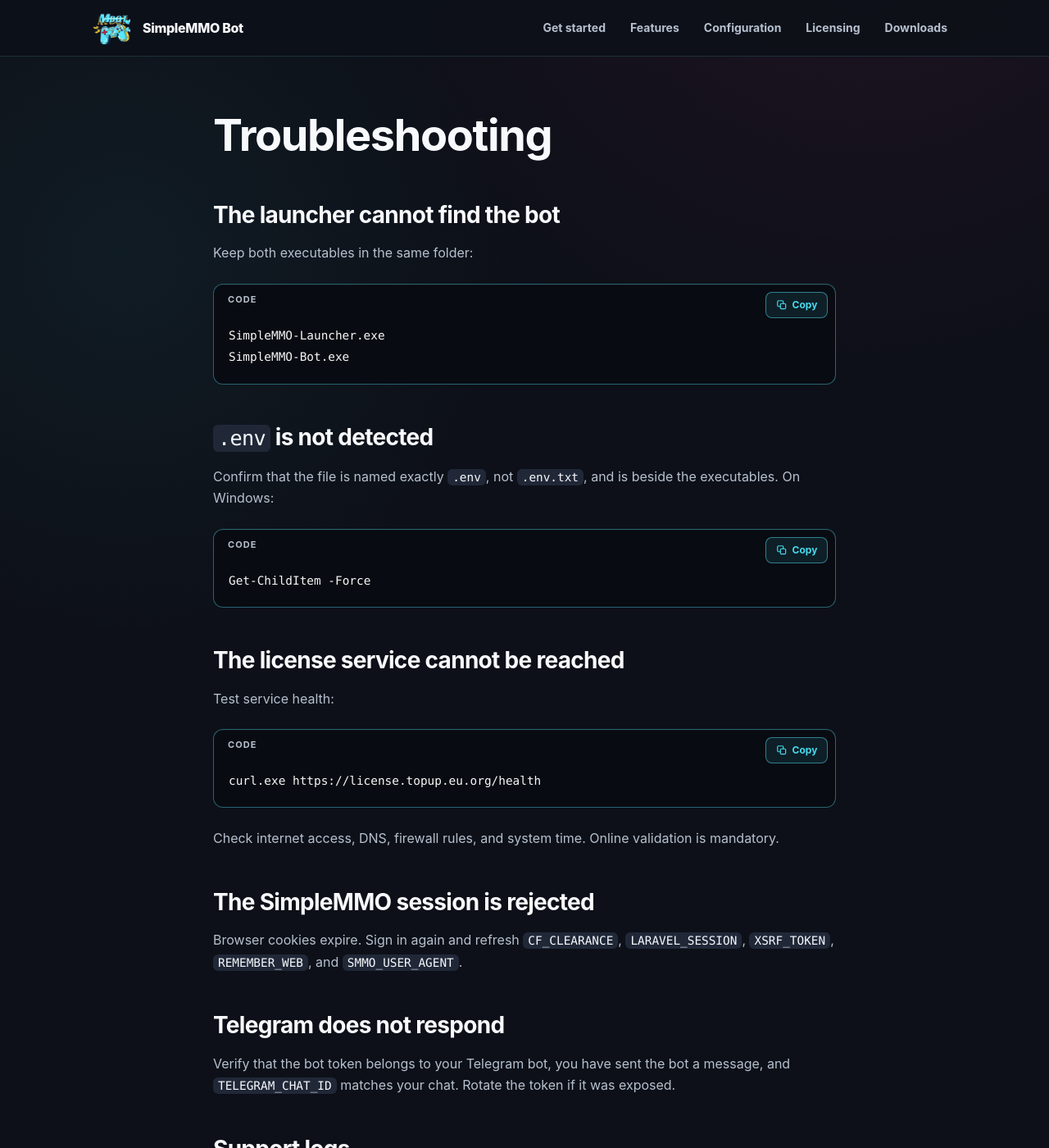
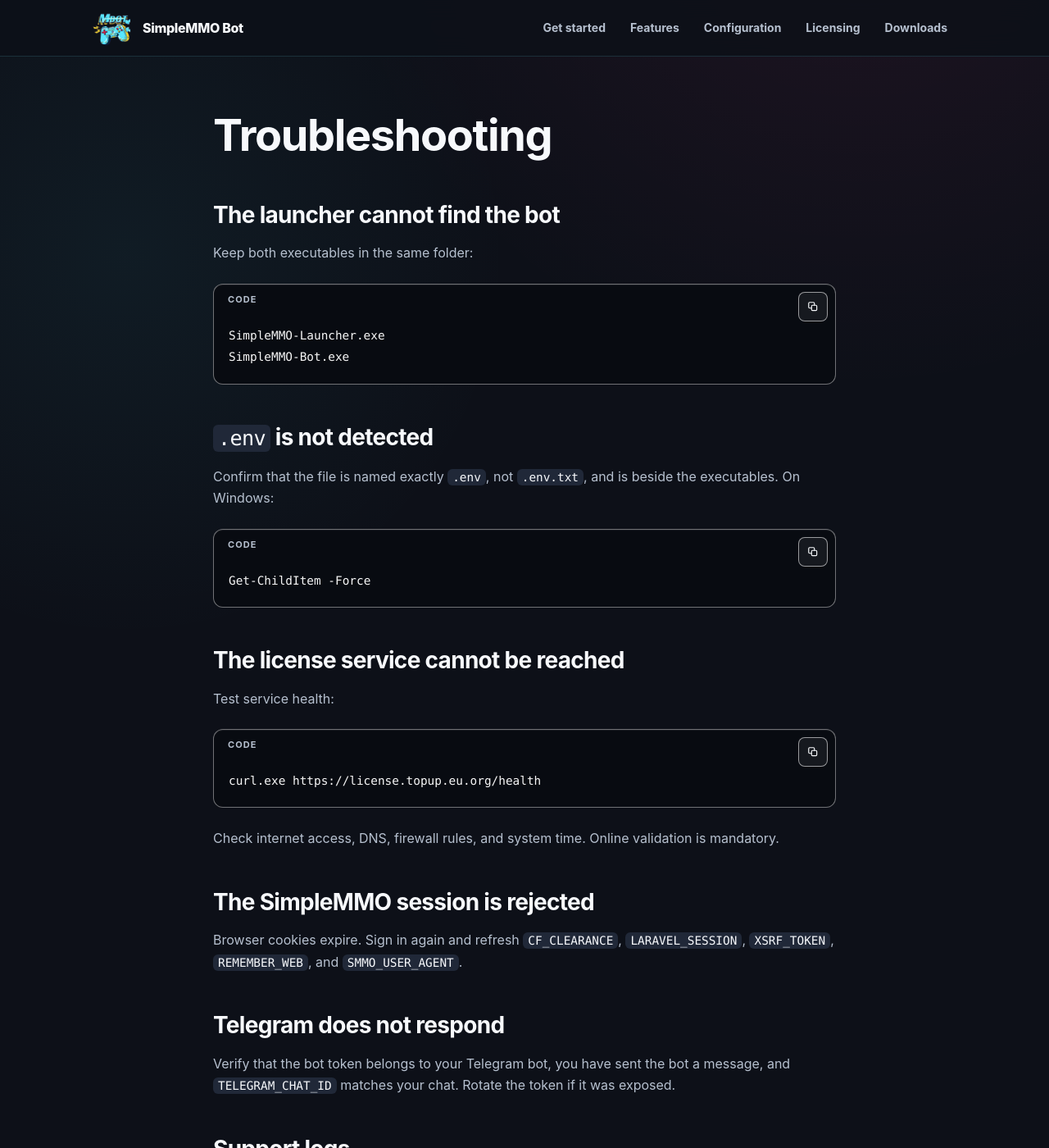
Before and after one commit to SMMURDA/simplemmo-bot, a Jekyll site: the page built from troubleshooting.md, in a window 1280 px wide and 1400 px high. Shown: the whole window at 82% size. Built offline with Jekyll 4.4.1, drawn with Linux system fonts in a browser that asks for light colours.

Commit message:
add copy button

```diff
--- a/_layouts/default.html
+++ b/_layouts/default.html
@@ -6,7 +6,7 @@
   <meta name="theme-color" content="#0d1018">
   {% seo %}
   <link rel="icon" type="image/png" href="/assets/images/mbot-favicon.png">
-  <link rel="stylesheet" href="/assets/css/site.css?v=20260714-7">
+  <link rel="stylesheet" href="/assets/css/site.css?v=20260714-8">
 </head>
 <body>
   <a class="skip-link" href="#main-content">Skip to content</a>
@@ -59,6 +59,6 @@
       </a>
     </nav>
   </footer>
-  <script src="/assets/js/site.js?v=20260714-7" defer></script>
+  <script src="/assets/js/site.js?v=20260714-8" defer></script>
 </body>
 </html>
--- a/assets/css/site.css
+++ b/assets/css/site.css
@@ -533,11 +533,11 @@
 .doc-content td code { color: #b8f4ff; }
 
 .code-sample { position: relative; margin: 24px 0; }
-.code-sample pre { margin: 0; padding: 50px 18px 18px; border-color: color-mix(in srgb, var(--blue) 30%, var(--border)); box-shadow: inset 0 1px 0 rgba(255,255,255,.04); }
+.code-sample pre { margin: 0; padding: 50px 18px 18px; border-color: rgba(255,255,255,.42); box-shadow: inset 0 1px 0 rgba(255,255,255,.08); }
 .code-sample-label { position: absolute; top: 14px; left: 18px; color: var(--muted); font: 700 11px/1 -apple-system, BlinkMacSystemFont, "Segoe UI", Arial, sans-serif; letter-spacing: .1em; text-transform: uppercase; }
-.copy-code-button { position: absolute; top: 10px; right: 10px; min-width: 76px; min-height: 32px; display: inline-flex; align-items: center; justify-content: center; gap: 6px; padding: 0 10px; border: 1px solid color-mix(in srgb, var(--blue) 42%, var(--border)); border-radius: 8px; background: rgba(70, 217, 237, .1); color: var(--blue); font: 750 12px/1 -apple-system, BlinkMacSystemFont, "Segoe UI", Arial, sans-serif; cursor: pointer; transition: transform .18s ease, color .18s ease, background-color .18s ease, border-color .18s ease; }
-.copy-code-button:hover { transform: translateY(-1px); border-color: var(--blue); background: rgba(70, 217, 237, .18); }
-.copy-code-button:focus-visible { outline: 3px solid color-mix(in srgb, var(--blue) 35%, transparent); outline-offset: 2px; }
+.copy-code-button { position: absolute; top: 10px; right: 10px; width: 36px; height: 36px; min-width: 36px; min-height: 36px; display: inline-flex; align-items: center; justify-content: center; gap: 6px; padding: 0; border: 1px solid rgba(255,255,255,.56); border-radius: 8px; background: rgba(255,255,255,.06); color: var(--text); font: 750 12px/1 -apple-system, BlinkMacSystemFont, "Segoe UI", Arial, sans-serif; cursor: pointer; transition: transform .18s ease, color .18s ease, background-color .18s ease, border-color .18s ease; }
+.copy-code-button:hover { transform: translateY(-1px); border-color: rgba(255,255,255,.9); background: rgba(255,255,255,.13); }
+.copy-code-button:focus-visible { outline: 3px solid rgba(255,255,255,.3); outline-offset: 2px; }
 .copy-code-button.is-copied { border-color: var(--green); background: var(--green-soft); color: var(--green); }
 .copy-code-button svg { width: 14px; height: 14px; fill: none; stroke: currentColor; stroke-width: 2; stroke-linecap: round; stroke-linejoin: round; }
 
--- a/assets/js/site.js
+++ b/assets/js/site.js
@@ -93,7 +93,7 @@
   button.className = 'copy-code-button';
   button.type = 'button';
   button.setAttribute('aria-label', `Copy ${language} example`);
-  button.innerHTML = `${copyIcon}<span>Copy</span>`;
+  button.innerHTML = copyIcon;
 
   button.addEventListener('click', async () => {
     const text = code.textContent;
@@ -110,10 +110,10 @@
       textArea.remove();
     }
     button.classList.add('is-copied');
-    button.innerHTML = `${checkIcon}<span>Copied</span>`;
+    button.innerHTML = checkIcon;
     window.setTimeout(() => {
       button.classList.remove('is-copied');
-      button.innerHTML = `${copyIcon}<span>Copy</span>`;
+      button.innerHTML = copyIcon;
     }, 1800);
   });
   wrapper.appendChild(button);
```
